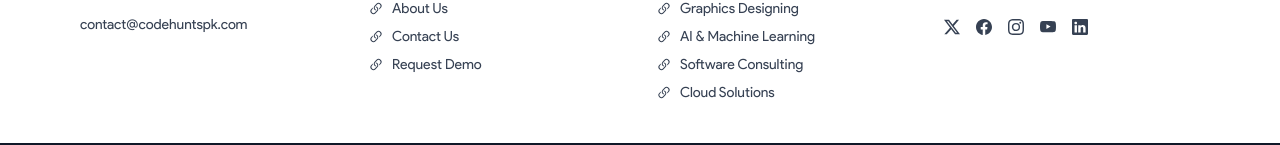
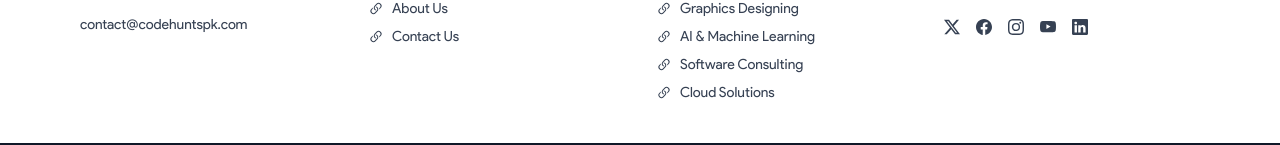
Before and after one commit to uxlabspk/codehunts, a React (Vite) app: page / in a window 1280 px wide. Shown: the part 4225-4370 px from the top of the page. Built offline with nearby package versions, Linux system fonts and the light colour scheme.

Commit message:
Updating Footer

```diff
--- a/src/components/Footer.jsx
+++ b/src/components/Footer.jsx
@@ -27,8 +27,8 @@ export default function Footer() {
                                        className="flex items-center hover:text-orange-500"><LinkIcon/> About Us</a></li>
                                 <li><a href="/contact-us"
                                        className="flex items-center hover:text-orange-500"><LinkIcon/> Contact Us</a></li>
-                                <li><a href="/request-demo"
-                                       className="flex items-center hover:text-orange-500"><LinkIcon/> Request Demo</a></li>
+                                <li><a href="/products"
+                                       className="hidden flex items-center hover:text-orange-500"><LinkIcon/> Our Products</a></li>
                             </ul>
                         </div>
 
```
